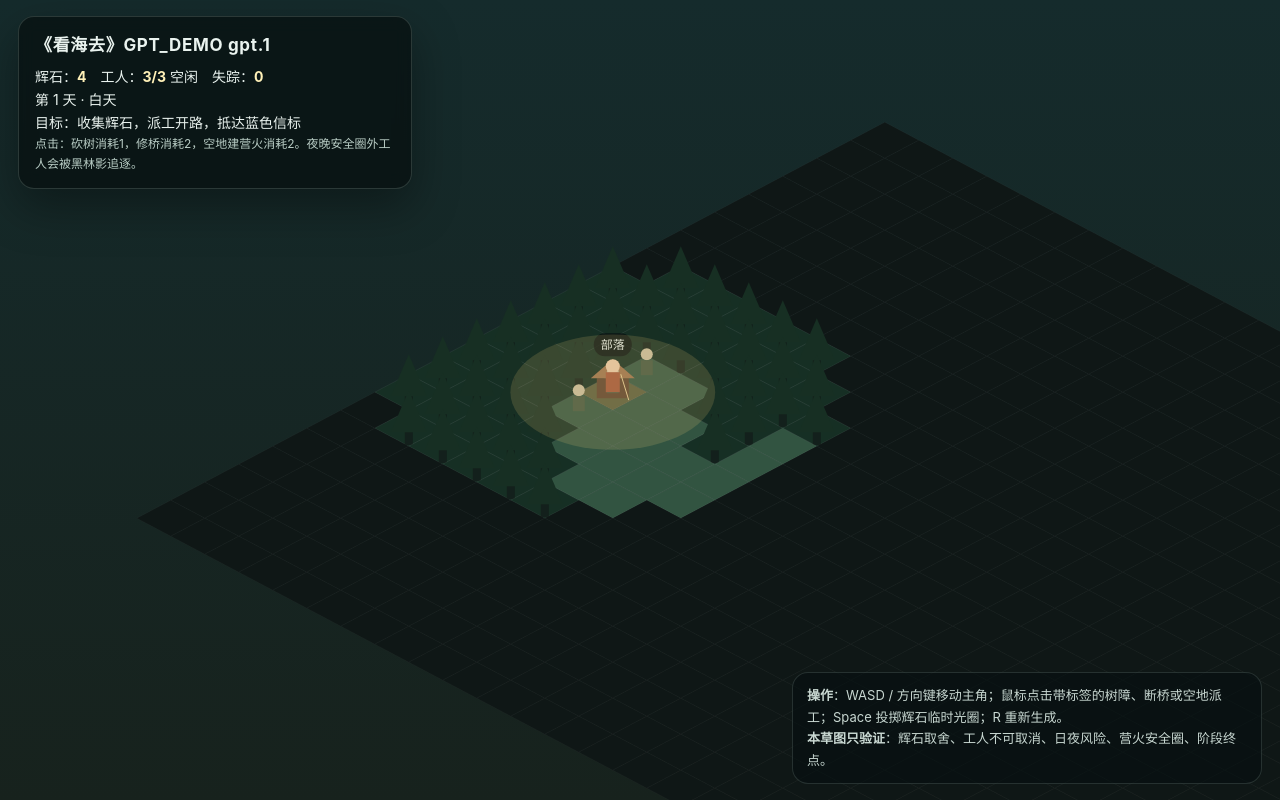
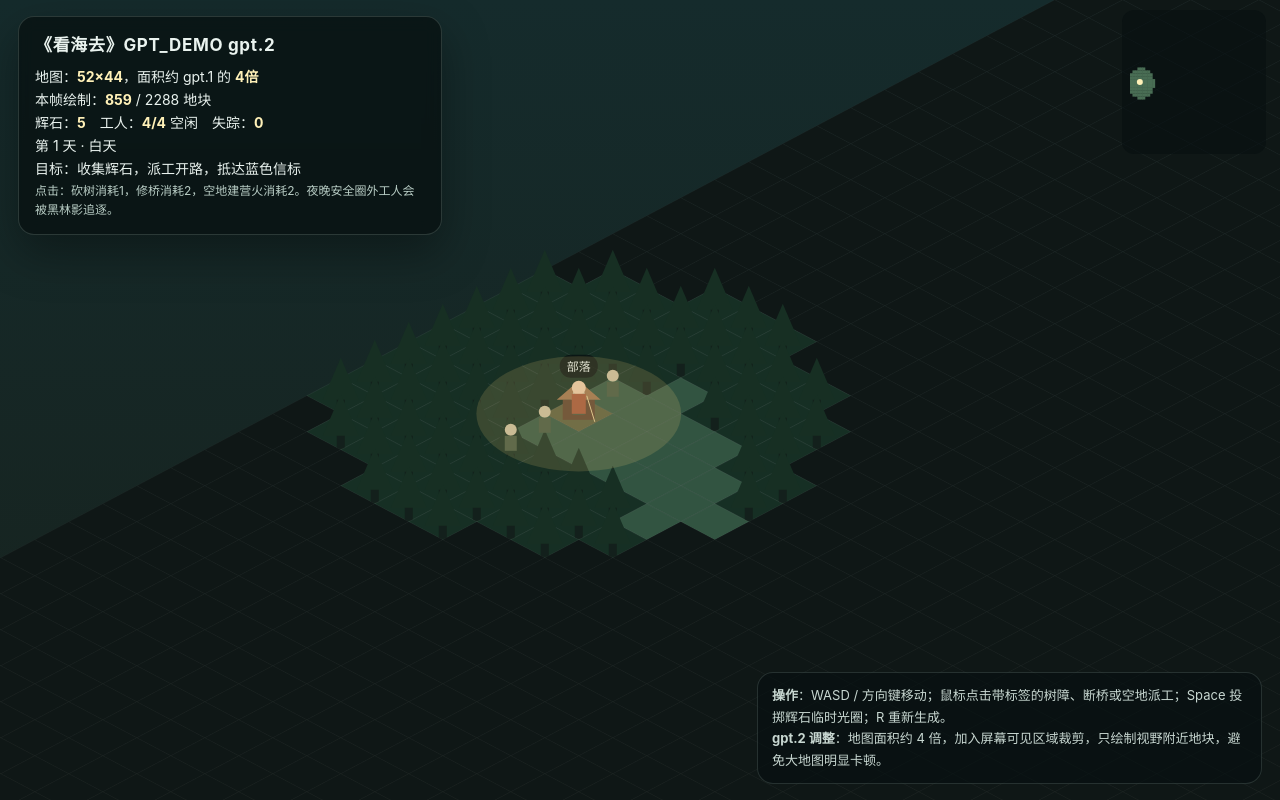
Before and after one commit to fengtingzhe/SES, a plain HTML site: page GPT_DEMO/index.html in a window 1280 px wide. Drawn offline with Linux system fonts and the light colour scheme; animation ran at ten frames a second.

Commit message:
Expand GPT_DEMO map and optimize rendering

```diff
--- a/GPT_DEMO/index.html
+++ b/GPT_DEMO/index.html
@@ -3,15 +3,15 @@
 <head>
   <meta charset="utf-8" />
   <meta name="viewport" content="width=device-width, initial-scale=1" />
-  <title>《看海去》GPT_DEMO gpt.1</title>
+  <title>《看海去》GPT_DEMO gpt.2</title>
   <style>
     html, body { margin: 0; height: 100%; overflow: hidden; background: #081012; font-family: Inter, system-ui, -apple-system, BlinkMacSystemFont, "Segoe UI", sans-serif; color: #eaf3ef; }
     canvas { display: block; width: 100vw; height: 100vh; cursor: crosshair; }
-    .panel { position: fixed; left: 18px; top: 16px; width: 360px; padding: 14px 16px; border-radius: 16px; background: rgba(7, 16, 17, .76); border: 1px solid rgba(218, 239, 230, .16); box-shadow: 0 18px 46px rgba(0,0,0,.35); backdrop-filter: blur(8px); line-height: 1.65; font-size: 14px; }
+    .panel { position: fixed; left: 18px; top: 16px; width: 390px; padding: 14px 16px; border-radius: 16px; background: rgba(7, 16, 17, .76); border: 1px solid rgba(218, 239, 230, .16); box-shadow: 0 18px 46px rgba(0,0,0,.35); backdrop-filter: blur(8px); line-height: 1.65; font-size: 14px; }
     .panel h1 { margin: 0 0 6px; font-size: 17px; letter-spacing: .04em; }
     .panel b { color: #fff1b8; }
     .panel .small { color: #b9cdc5; font-size: 12px; }
-    .help { position: fixed; right: 18px; bottom: 16px; max-width: 440px; padding: 12px 14px; border-radius: 16px; background: rgba(7, 16, 17, .66); border: 1px solid rgba(218,239,230,.14); color: #c8d7d1; font-size: 13px; line-height: 1.65; }
+    .help { position: fixed; right: 18px; bottom: 16px; max-width: 475px; padding: 12px 14px; border-radius: 16px; background: rgba(7, 16, 17, .66); border: 1px solid rgba(218,239,230,.14); color: #c8d7d1; font-size: 13px; line-height: 1.65; }
     .toast { position: fixed; left: 50%; transform: translateX(-50%); top: 20px; padding: 10px 16px; border-radius: 999px; background: rgba(237, 248, 241, .94); color: #173033; font-weight: 700; opacity: 0; transition: opacity .18s; pointer-events: none; }
     .toast.show { opacity: 1; }
   </style>
@@ -20,8 +20,8 @@
 <canvas id="game"></canvas>
 <div class="panel" id="panel"></div>
 <div class="help">
-  <b>操作</b>：WASD / 方向键移动主角；鼠标点击带标签的树障、断桥或空地派工；Space 投掷辉石临时光圈；R 重新生成。<br>
-  <b>本草图只验证</b>：辉石取舍、工人不可取消、日夜风险、营火安全圈、阶段终点。
+  <b>操作</b>：WASD / 方向键移动；鼠标点击带标签的树障、断桥或空地派工；Space 投掷辉石临时光圈；R 重新生成。<br>
+  <b>gpt.2 调整</b>：地图面积约 4 倍，加入屏幕可见区域裁剪，只绘制视野附近地块，避免大地图明显卡顿。
 </div>
 <div class="toast" id="toast"></div>
 <script>
@@ -31,12 +31,15 @@
   const panel = document.getElementById('panel');
   const toast = document.getElementById('toast');
 
-  const W = 26, H = 22, TW = 68, TH = 36;
-  const START = { x: 3, y: 11 }, GOAL = { x: 22, y: 11 };
-  const DAY = 76;
-  const T = { GRASS: 0, FOREST: 1, WATER: 2, BROKEN: 3, BRIDGE: 4, CAMP: 5, VILLAGE: 6, STONE: 7, GOAL: 8 };
+  // gpt.1: 26 x 22 = 572 tiles
+  // gpt.2: 52 x 44 = 2288 tiles, exactly 4x area.
+  const W = 52, H = 44, TW = 68, TH = 36;
+  const START = { x: 4, y: 22 }, GOAL = { x: 47, y: 22 };
+  const DAY = 92;
+  const T = { GRASS: 0, FOREST: 1, WATER: 2, BROKEN: 3, BRIDGE: 4, CAMP: 5, VILLAGE: 6, STONE: 7, GOAL: 8, ROCK: 9 };
 
   let map, player, workers, shades, pulses, stones, dayTime, dayNo, keys, mouseTile, camera, ended, toastTimer;
+  let frameStats = { visible: 0, total: W * H };
 
   function rnd(n) { return Math.floor(Math.random() * n); }
   function clamp(v, a, b) { return Math.max(a, Math.min(b, v)); }
@@ -48,11 +51,11 @@
 
   function reset() {
     map = makeMap();
-    player = { x: START.x, y: START.y, speed: 4.3 };
-    workers = [0, 1, 2].map(i => ({ id: i + 1, x: START.x, y: START.y - 1 + i, state: 'idle', job: null, progress: 0, lost: false, scared: false }));
+    player = { x: START.x, y: START.y, speed: 4.35 };
+    workers = [0, 1, 2, 3].map(i => ({ id: i + 1, x: START.x, y: START.y - 1 + i, state: 'idle', job: null, progress: 0, lost: false, scared: false }));
     shades = [];
     pulses = [];
-    stones = 4;
+    stones = 5;
     dayTime = 9;
     dayNo = 1;
     keys = {};
@@ -60,37 +63,69 @@
     camera = { x: 0, y: 0 };
     ended = false;
     reveal();
-    say('GPT_DEMO gpt.1：从部落出发，抵达蓝色信标。');
+    say('gpt.2：地图扩大约 4 倍。向更远的蓝色信标推进。');
   }
 
   function makeMap() {
     const m = Array.from({ length: H }, () => Array.from({ length: W }, () => ({ t: T.FOREST, seen: false, job: null })));
+
     let y = START.y;
+    const mainPath = [];
     for (let x = START.x; x <= GOAL.x; x++) {
-      y = clamp(y + rnd(3) - 1, 5, H - 6);
+      if (x > START.x + 2 && x < GOAL.x - 2) y = clamp(y + rnd(3) - 1, 7, H - 8);
+      mainPath.push({x, y});
       open(m, x, y); open(m, x, y - 1); open(m, x, y + 1);
-      if (Math.random() < .45) open(m, x, y + (Math.random() < .5 ? 2 : -2));
+      if (x % 5 === 0) open(m, x, y + (Math.random() < .5 ? 2 : -2));
     }
 
-    const riverX = 12 + rnd(3);
-    for (let yy = 2; yy < H - 2; yy++) { m[yy][riverX].t = T.WATER; if (Math.random() < .28) m[yy][riverX + 1].t = T.WATER; }
-    let bridgeY = START.y + rnd(5) - 2;
-    for (let yy = 3; yy < H - 3; yy++) if (m[yy][riverX - 1].t === T.GRASS && m[yy][riverX + 1].t === T.GRASS) { bridgeY = yy; break; }
-    m[bridgeY][riverX].t = T.BROKEN; m[bridgeY][riverX].job = 'repair';
+    for (let i = 0; i < 7; i++) {
+      const anchor = mainPath[6 + rnd(mainPath.length - 12)];
+      let x = anchor.x, yy = anchor.y;
+      const len = 5 + rnd(9);
+      const dir = Math.random() < .5 ? -1 : 1;
+      for (let step = 0; step < len; step++) {
+        yy = clamp(yy + dir * (Math.random() < .7 ? 1 : 0), 4, H - 5);
+        x = clamp(x + rnd(3) - 1, 3, W - 4);
+        open(m, x, yy); open(m, x + 1, yy);
+      }
+    }
 
-    for (let i = 0; i < 16; i++) {
-      const x = 5 + rnd(15), yy = 4 + rnd(14);
+    makeRiver(m, 17 + rnd(3));
+    makeRiver(m, 34 + rnd(3));
+
+    for (let i = 0; i < 45; i++) {
+      const x = 6 + rnd(W - 12), yy = 5 + rnd(H - 10);
       if (m[yy][x].t === T.GRASS && Math.random() < .55) { m[yy][x].t = T.FOREST; m[yy][x].job = 'chop'; }
     }
-    for (let i = 0; i < 15; i++) {
-      const x = 4 + rnd(18), yy = 3 + rnd(16);
+
+    for (let i = 0; i < 55; i++) {
+      const x = 5 + rnd(W - 10), yy = 4 + rnd(H - 8);
+      if (m[yy][x].t === T.FOREST && Math.random() < .42) m[yy][x].t = T.ROCK;
+    }
+
+    for (let i = 0; i < 38; i++) {
+      const x = 5 + rnd(W - 10), yy = 4 + rnd(H - 8);
       if (m[yy][x].t === T.GRASS) m[yy][x].t = T.STONE;
     }
+
     m[START.y][START.x].t = T.VILLAGE;
     m[GOAL.y][GOAL.x].t = T.GOAL;
     return m;
   }
-  function open(m, x, y) { if (m[y] && m[y][x]) m[y][x].t = T.GRASS; }
+
+  function makeRiver(m, riverX) {
+    for (let yy = 2; yy < H - 2; yy++) {
+      m[yy][riverX].t = T.WATER; m[yy][riverX].job = null;
+      if (Math.random() < .22) { m[yy][riverX + 1].t = T.WATER; m[yy][riverX + 1].job = null; }
+    }
+    let bridgeY = START.y;
+    for (let yy = 4; yy < H - 4; yy++) {
+      if (m[yy][riverX - 1].t === T.GRASS && m[yy][riverX + 1].t === T.GRASS) { bridgeY = yy; break; }
+    }
+    m[bridgeY][riverX].t = T.BROKEN; m[bridgeY][riverX].job = 'repair';
+  }
+
+  function open(m, x, y) { if (m[y] && m[y][x]) { m[y][x].t = T.GRASS; m[y][x].job = null; } }
   function passable(x, y) { const c = map[y]?.[x]; return c && [T.GRASS, T.BRIDGE, T.CAMP, T.VILLAGE, T.STONE, T.GOAL].includes(c.t); }
 
   function iso(x, y) { return { x: (x - y) * TW / 2 + canvas.width / 2 + camera.x, y: (x + y) * TH / 2 + 70 + camera.y }; }
@@ -138,7 +173,7 @@
 
   function reveal() {
     for (let y = 0; y < H; y++) for (let x = 0; x < W; x++) {
-      if (distance({x,y}, player) < 4.8 || distance({x,y}, START) < 4) map[y][x].seen = true;
+      if (distance({x,y}, player) < 5.2 || distance({x,y}, START) < 4) map[y][x].seen = true;
     }
   }
 
@@ -173,6 +208,7 @@
       }
     }
   }
+
   function finish(w) {
     const c = map[w.job.y][w.job.x];
     if (w.job.type === 'chop') { c.t = T.GRASS; c.job = null; say('树障被清开。'); }
@@ -183,21 +219,27 @@
 
   function safe(x, y) {
     if (distance({x,y}, START) < 3.2) return true;
-    for (let yy = 0; yy < H; yy++) for (let xx = 0; xx < W; xx++) if (map[yy][xx].t === T.CAMP && distance({x,y}, {x:xx,y:yy}) < 3.1) return true;
+    const minX = clamp(Math.floor(x - 4), 0, W - 1), maxX = clamp(Math.ceil(x + 4), 0, W - 1);
+    const minY = clamp(Math.floor(y - 4), 0, H - 1), maxY = clamp(Math.ceil(y + 4), 0, H - 1);
+    for (let yy = minY; yy <= maxY; yy++) for (let xx = minX; xx <= maxX; xx++) {
+      if (map[yy][xx].t === T.CAMP && distance({x,y}, {x:xx,y:yy}) < 3.1) return true;
+    }
     return pulses.some(p => distance({x,y}, p) < 2.5);
   }
+
   function throwStone() {
     if (stones <= 0) return say('辉石不足，无法投掷。');
     stones--; pulses.push({ x: player.x, y: player.y, life: 12 }); say('辉石光圈展开，黑林影无法进入。');
   }
 
   function spawnShades() {
-    if (!night() || shades.length >= 4 || Math.random() > .013) return;
+    if (!night() || shades.length >= 4 || Math.random() > .012) return;
     const targets = workers.filter(w => !w.lost && !safe(w.x, w.y));
     if (!targets.length) return;
     const t = targets[rnd(targets.length)];
     shades.push({ x: t.x + (Math.random() < .5 ? -5 : 5), y: t.y + rnd(7) - 3, target: t.id });
   }
+
   function updateShades(dt) {
     for (const s of shades) {
       const w = workers.find(w => w.id === s.target && !w.lost && !safe(w.x, w.y));
@@ -211,17 +253,31 @@
 
   function draw() {
     drawBackground();
-    const cells = [];
-    for (let y = 0; y < H; y++) for (let x = 0; x < W; x++) cells.push({x,y});
-    cells.sort((a,b) => (a.x+a.y) - (b.x+b.y));
+    const cells = visibleCells();
+    frameStats.visible = cells.length;
     for (const c of cells) drawTile(c.x, c.y);
     drawZones();
     workers.forEach(drawWorker);
     shades.forEach(drawShade);
     drawPlayer();
     drawOverlay();
+    drawMiniMap();
     drawPanel();
   }
+
+  // Performance key: draw only tiles near the screen, not the whole map every frame.
+  function visibleCells() {
+    const cells = [];
+    const margin = 120;
+    for (let y = 0; y < H; y++) for (let x = 0; x < W; x++) {
+      const p = iso(x, y);
+      if (p.x < -margin || p.x > canvas.width + margin || p.y < -margin || p.y > canvas.height + margin) continue;
+      cells.push({x, y, order: x + y});
+    }
+    cells.sort((a,b) => a.order - b.order);
+    return cells;
+  }
+
   function drawBackground() {
     const g = ctx.createLinearGradient(0,0,0,canvas.height);
     g.addColorStop(0, night() ? '#071012' : phase()==='dusk' ? '#18272a' : '#162d2e');
@@ -235,9 +291,10 @@
   function drawTile(x, y) {
     const c = map[y][x], p = iso(x,y);
     if (!c.seen) { diamond(p, '#101817', 'rgba(255,255,255,.025)'); return; }
-    const colors = ['#355945','#173226','#213f50','#67462e','#785535','#42583b','#5e6040','#42695d','#315b76'];
+    const colors = ['#355945','#173226','#213f50','#67462e','#785535','#42583b','#5e6040','#42695d','#315b76','#26312d'];
     diamond(p, colors[c.t], mouseTile && mouseTile.x===x && mouseTile.y===y ? 'rgba(255,245,180,.8)' : 'rgba(255,255,255,.055)');
     if (c.t === T.FOREST) drawTree(p.x, p.y - 8, !!c.job);
+    if (c.t === T.ROCK) drawRock(p.x, p.y - 6);
     if (c.t === T.STONE) drawStone(p.x, p.y - 8);
     if (c.t === T.CAMP) drawCamp(p.x, p.y - 3);
     if (c.t === T.VILLAGE) drawVillage(p.x, p.y - 4);
@@ -246,23 +303,42 @@
     if (c.job === 'chop') label(p.x, p.y - 46, '砍树 1');
   }
   function drawTree(x,y,job){ ctx.fillStyle='#14221d'; ctx.fillRect(x-4,y+8,8,17); ctx.fillStyle=job?'#294b36':'#183125'; ctx.beginPath(); ctx.moveTo(x,y-30); ctx.lineTo(x+18,y+12); ctx.lineTo(x-18,y+12); ctx.closePath(); ctx.fill(); }
+  function drawRock(x,y){ ctx.fillStyle='#4b5850'; ctx.beginPath(); ctx.ellipse(x,y+5,15,9,0,0,Math.PI*2); ctx.fill(); ctx.fillStyle='#6d7d73'; ctx.beginPath(); ctx.ellipse(x-4,y,7,5,0,0,Math.PI*2); ctx.fill(); }
   function drawStone(x,y){ ctx.fillStyle='#98d6ca'; ctx.beginPath(); ctx.arc(x,y,7,0,Math.PI*2); ctx.fill(); ctx.fillStyle='#ecfffb'; ctx.beginPath(); ctx.arc(x-2,y-3,2,0,Math.PI*2); ctx.fill(); }
   function drawCamp(x,y){ ctx.fillStyle='rgba(255,168,76,.9)'; ctx.beginPath(); ctx.arc(x,y,9,0,Math.PI*2); ctx.fill(); ctx.fillStyle='#fff0a6'; ctx.beginPath(); ctx.arc(x,y-3,4,0,Math.PI*2); ctx.fill(); }
   function drawVillage(x,y){ ctx.fillStyle='#624632'; ctx.fillRect(x-16,y-10,32,20); ctx.fillStyle='#a17752'; ctx.beginPath(); ctx.moveTo(x-22,y-10); ctx.lineTo(x,y-29); ctx.lineTo(x+22,y-10); ctx.closePath(); ctx.fill(); label(x,y-42,'部落'); }
   function drawGoal(x,y){ ctx.strokeStyle='#9de8ff'; ctx.lineWidth=3; ctx.beginPath(); ctx.moveTo(x,y+24); ctx.lineTo(x,y-18); ctx.stroke(); ctx.fillStyle='#85ddff'; ctx.beginPath(); ctx.arc(x,y-23,10,0,Math.PI*2); ctx.fill(); label(x,y-48,'蓝色信标'); }
   function label(x,y,t){ ctx.font='12px system-ui'; const w=ctx.measureText(t).width+14; round(x-w/2,y-13,w,23,11); ctx.fillStyle='rgba(7,15,17,.76)'; ctx.fill(); ctx.fillStyle='#eaf3ef'; ctx.textAlign='center'; ctx.fillText(t,x,y+3); }
   function round(x,y,w,h,r){ ctx.beginPath(); ctx.moveTo(x+r,y); ctx.arcTo(x+w,y,x+w,y+h,r); ctx.arcTo(x+w,y+h,x,y+h,r); ctx.arcTo(x,y+h,x,y,r); ctx.arcTo(x,y,x+w,y,r); ctx.closePath(); }
+
   function drawZones(){
     const zones = [{x:START.x,y:START.y,r:3.2,c:'rgba(255,215,124,.16)'}];
     for(let y=0;y<H;y++)for(let x=0;x<W;x++)if(map[y][x].t===T.CAMP)zones.push({x,y,r:3.1,c:'rgba(255,180,82,.18)'});
     pulses.forEach(p=>zones.push({x:p.x,y:p.y,r:2.5,c:'rgba(144,224,255,.22)'}));
-    zones.forEach(z=>{ const p=iso(z.x,z.y); ctx.fillStyle=z.c; ctx.beginPath(); ctx.ellipse(p.x,p.y,z.r*32,z.r*18,0,0,Math.PI*2); ctx.fill(); });
+    zones.forEach(z=>{ const p=iso(z.x,z.y); if (p.x < -150 || p.x > canvas.width + 150 || p.y < -150 || p.y > canvas.height + 150) return; ctx.fillStyle=z.c; ctx.beginPath(); ctx.ellipse(p.x,p.y,z.r*32,z.r*18,0,0,Math.PI*2); ctx.fill(); });
   }
   function drawPlayer(){ const p=iso(player.x,player.y); ctx.fillStyle='#f0cfa3'; ctx.beginPath(); ctx.arc(p.x,p.y-26,7,0,Math.PI*2); ctx.fill(); ctx.fillStyle='#b66f48'; ctx.fillRect(p.x-7,p.y-20,14,20); ctx.strokeStyle='#ead093'; ctx.beginPath(); ctx.moveTo(p.x+8,p.y-18); ctx.lineTo(p.x+16,p.y+8); ctx.stroke(); }
   function drawWorker(w){ if(w.lost)return; const p=iso(w.x,w.y); ctx.fillStyle=w.scared?'#ffd0d0':'#d5c59c'; ctx.beginPath(); ctx.arc(p.x,p.y-20,6,0,Math.PI*2); ctx.fill(); ctx.fillStyle=w.scared?'#823f3f':'#66704e'; ctx.fillRect(p.x-6,p.y-14,12,15); if(w.state==='working') label(p.x,p.y-36,Math.ceil(4.2-w.progress)); if(w.scared) label(p.x,p.y-50,'!'); }
   function drawShade(s){ const p=iso(s.x,s.y); ctx.fillStyle='rgba(0,0,0,.76)'; ctx.beginPath(); ctx.ellipse(p.x,p.y-8,19,12,0,0,Math.PI*2); ctx.fill(); ctx.fillStyle='#dff4ff'; ctx.fillRect(p.x-6,p.y-13,3,3); ctx.fillRect(p.x+4,p.y-13,3,3); }
   function drawOverlay(){ const a=night()?.42:phase()==='dusk'?.2:.05; ctx.fillStyle=`rgba(2,8,18,${a})`; ctx.fillRect(0,0,canvas.width,canvas.height); if(ended){ctx.fillStyle='rgba(120,210,255,.12)'; ctx.fillRect(0,0,canvas.width,canvas.height);} }
-  function drawPanel(){ const idle=workers.filter(w=>!w.lost&&w.state==='idle').length, alive=workers.filter(w=>!w.lost).length, lost=workers.length-alive; const ph=night()?'夜晚':phase()==='dusk'?'黄昏':'白天'; panel.innerHTML=`<h1>《看海去》GPT_DEMO gpt.1</h1>辉石：<b>${stones}</b>　工人：<b>${idle}/${alive}</b> 空闲　失踪：<b>${lost}</b><br>第 ${dayNo} 天 · ${ph}<br>目标：${ended?'<b>已抵达蓝色信标</b>':'收集辉石，派工开路，抵达蓝色信标'}<div class="small">点击：砍树消耗1，修桥消耗2，空地建营火消耗2。夜晚安全圈外工人会被黑林影追逐。</div>`; }
+
+  function drawMiniMap() {
+    const size = 128, x0 = canvas.width - size - 22, y0 = 18;
+    ctx.fillStyle = 'rgba(7,16,17,.62)'; round(x0 - 8, y0 - 8, size + 16, size + 16, 12); ctx.fill();
+    for (let y = 0; y < H; y++) for (let x = 0; x < W; x++) {
+      if (!map[y][x].seen) continue;
+      const c = map[y][x];
+      ctx.fillStyle = c.t === T.WATER ? '#315b76' : c.t === T.CAMP ? '#e59e54' : c.t === T.GOAL ? '#8ee6ff' : c.t === T.STONE ? '#9bd8ce' : '#496d54';
+      ctx.fillRect(x0 + x / W * size, y0 + y / H * size, Math.ceil(size/W), Math.ceil(size/H));
+    }
+    ctx.fillStyle = '#fff1b8'; ctx.beginPath(); ctx.arc(x0 + player.x / W * size, y0 + player.y / H * size, 3, 0, Math.PI*2); ctx.fill();
+  }
+
+  function drawPanel(){
+    const idle=workers.filter(w=>!w.lost&&w.state==='idle').length, alive=workers.filter(w=>!w.lost).length, lost=workers.length-alive;
+    const ph=night()?'夜晚':phase()==='dusk'?'黄昏':'白天';
+    panel.innerHTML=`<h1>《看海去》GPT_DEMO gpt.2</h1>地图：<b>${W}×${H}</b>，面积约 gpt.1 的 <b>4倍</b><br>本帧绘制：<b>${frameStats.visible}</b> / ${frameStats.total} 地块<br>辉石：<b>${stones}</b>　工人：<b>${idle}/${alive}</b> 空闲　失踪：<b>${lost}</b><br>第 ${dayNo} 天 · ${ph}<br>目标：${ended?'<b>已抵达蓝色信标</b>':'收集辉石，派工开路，抵达蓝色信标'}<div class="small">点击：砍树消耗1，修桥消耗2，空地建营火消耗2。夜晚安全圈外工人会被黑林影追逐。</div>`;
+  }
 
   window.addEventListener('keydown', e => { keys[e.key] = true; if (e.key === ' ') throwStone(); if (e.key.toLowerCase() === 'r') reset(); });
   window.addEventListener('keyup', e => keys[e.key] = false);
```
